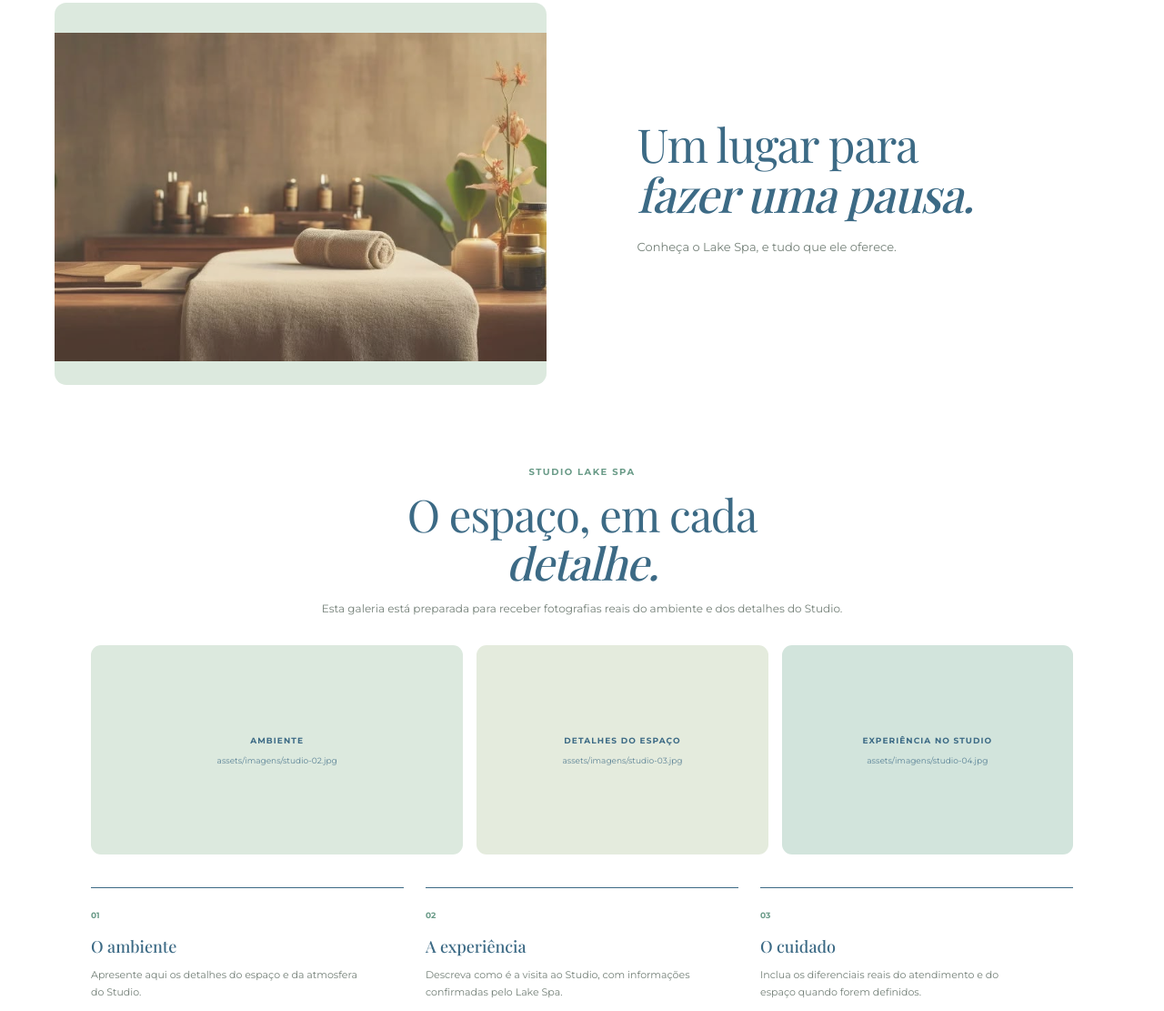
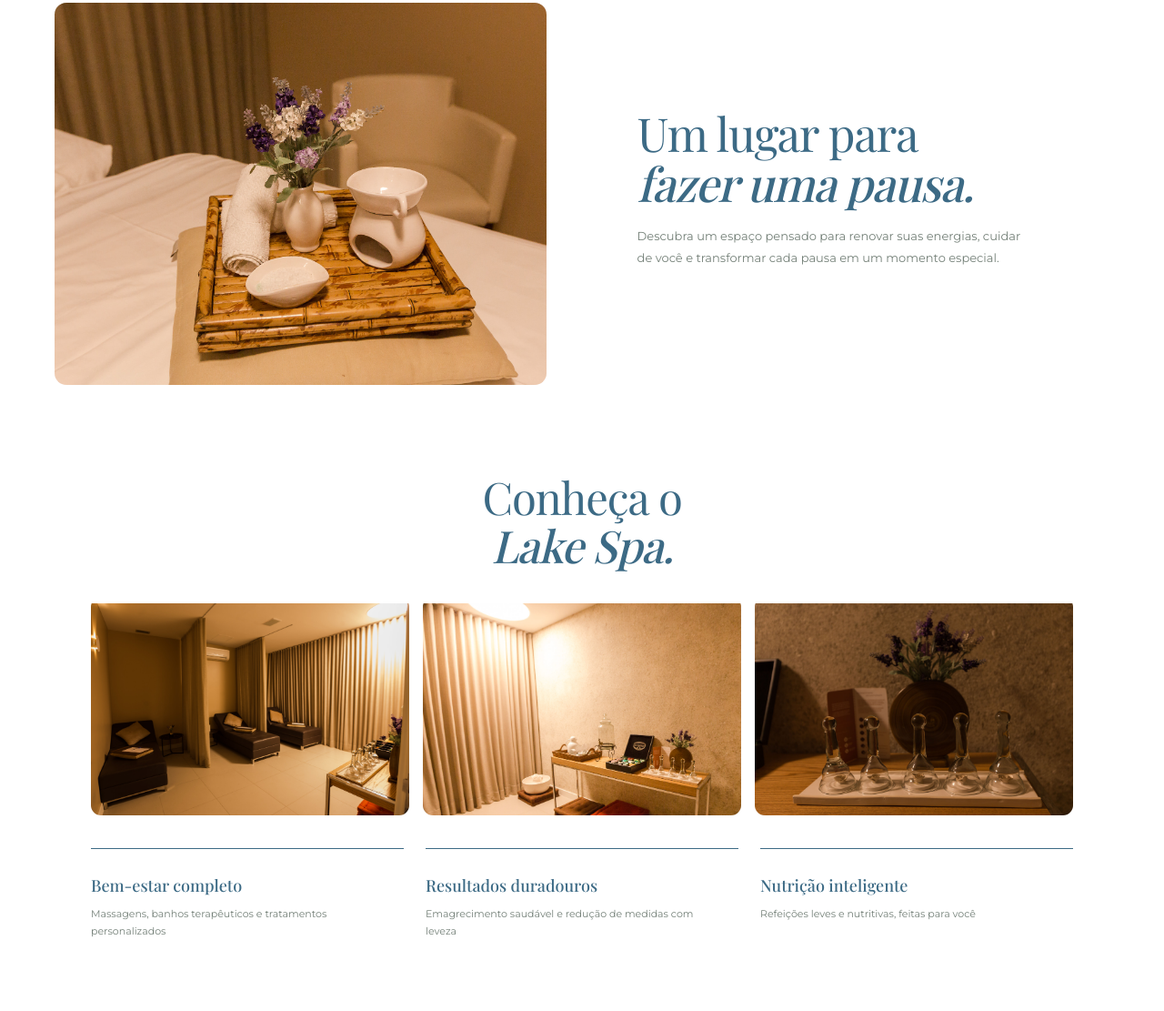
Before and after one commit to Aeska-Emanuele/Lake-Spa, a plain HTML site: page index.html in a window 1280 px wide. Shown: the part 893-2004 px from the top of the page at 91% size. Drawn offline with nearby package versions, Linux system fonts and the light colour scheme; a web font is replaced by a local one.

Commit message:
atualizações

```diff
--- a/css/style.css
+++ b/css/style.css
@@ -212,9 +212,24 @@
 .hero-collage::before { top: 1%; left: 3%; }
 .hero-collage::after { top: 10%; right: 0; }
 .photo-slot { position: relative; overflow: hidden; display: flex; flex-direction: column; align-items: center; justify-content: center; text-align: center; }
-.photo-slot > span, .photo-slot > small { position: relative; z-index: 1; }
-.photo-slot > span { font-size: 9px; font-weight: 700; letter-spacing: .12em; }
-.photo-slot > small { margin-top: 7px; font-size: 9px; opacity: .8; }
+
+.photo-slot > span, .photo-slot > small {
+  position: relative;
+  z-index: 1;
+}
+
+.photo-slot > span {
+  font-size: 9px;
+  font-weight: 700;
+  letter-spacing: .12em;
+}
+
+.photo-slot > small {
+  margin-top: 7px;
+  font-size: 9px;
+
+}
+
 .hero-photo { position: absolute; z-index: 1; width: 66%; height: 83%; border-radius: 15px; color: var(--lake-blue-deep); box-shadow: 0 10px 26px rgba(22, 56, 68, .12); }
 .hero-photo-back { top: 5%; left: 7%; background: #d9e8df; }
 .hero-photo-front { right: 1%; bottom: 8%; width: 58%; height: 68%; background: #bdd8d2; }
@@ -276,34 +291,126 @@
 .benefit p { max-width: 230px; margin: 0; color: var(--lake-muted); font-size: 11px; line-height: 1.7; }
 .feature { width: min(var(--content-width),calc(100% - 64px)); margin: 0 auto; padding: 88px 0; display: grid; grid-template-columns: 1.02fr .98fr; align-items: center; gap: clamp(45px,8vw,100px); }
 .feature-grasi { grid-template-columns: .98fr 1.02fr; border-top: 1px solid var(--lake-line); }
-.feature-photo { min-height: 420px; border-radius: 13px; color: var(--lake-blue-deep); background: var(--lake-sage); }
-.studio-photo { background: #dce9de; }
+
+.feature-photo {
+  position: relative;
+  min-height: 420px;
+  overflow: hidden;
+  border-radius: 13px;
+  background: #ffffff;
+}
+
+
+.studio-photo {
+padding: 0;
+}
+
+.studio-photo img {
+  position: absolute;
+  inset: 0;
+  width: 100%;
+  height: 100%;
+  display: block;
+  object-fit: cover;
+  object-position: center;
+}
+
 .grasi-photo { background: #e4ebdd; }
 .feature-copy { max-width: 475px; }
 .feature-copy .eyebrow { color: #6a9b88; }
 .feature-copy h2 { margin-top: 13px; }
 .feature-copy > p:not(.eyebrow) { max-width: 430px; margin-bottom: 25px; color: var(--lake-muted); font-size: 13px; line-height: 1.85; }
 .feature-grasi .feature-copy { order: 0; }
-.feature-grasi .feature-photo { order: 1; }
 
 .studio-section {
   background: #ffffff;
 }
 
-.studio-details { width: min(1080px,calc(100% - 48px)); margin: auto; padding: 0 0 78px; }
-.studio-details-heading { max-width: 690px; margin: 0 auto 30px; text-align: center; }
-.studio-details-heading .eyebrow { color: #6a9b88; }
-.studio-details-heading h2 { margin: 9px 0 13px; color: var(--lake-blue-deep); font-size: clamp(34px,4vw,49px); }
-.studio-details-heading > p:not(.eyebrow) { color: var(--lake-muted); font-size: 12px; line-height: 1.8; }
-.studio-gallery { display: grid; grid-template-columns: 1.15fr .9fr .9fr; gap: 15px; }
-.studio-gallery-photo { min-height: 230px; border-radius: 11px; color: var(--lake-blue-deep); background: #dce9de; }
-.studio-gallery-photo-two { background: #e4ebdd; }
-.studio-gallery-photo-three { background: #d2e4dc; }
-.studio-note-grid { display: grid; grid-template-columns: repeat(3,1fr); gap: 24px; margin: 36px 0 27px; }
-.studio-note-grid article { padding: 17px 12px 0 0; border-top: 1px solid var(--lake-line); }
-.studio-note-grid article > span { color: #6a9b88; font-size: 9px; font-weight: 700; }
-.studio-note-grid h3 { margin: 8px 0 6px; color: var(--lake-blue-deep); font-family: var(--font-title); font-size: 18px; font-weight: 500; }
-.studio-note-grid p { max-width: 300px; margin: 0; color: var(--lake-muted); font-size: 11px; line-height: 1.75; }
+.studio-details {
+  width: min(1080px,calc(100% - 48px));
+  margin: auto;
+  padding: 0 0 78px;
+}
+
+.studio-details-heading {
+  max-width: 690px;
+  margin: 0 auto 30px;
+  text-align: center;
+ }
+
+.studio-details-heading .eyebrow {
+  color: white;
+ }
+
+.studio-details-heading h2 {
+  margin: 9px 0 13px;
+  color: var(--lake-blue-deep);
+  font-size: clamp(34px,4vw,49px);
+}
+
+.studio-details-heading > p:not(.eyebrow) {
+  color: var(--lake-muted);
+  font-size: 12px;
+  line-height: 1.8;
+}
+
+.studio-gallery {
+  display: grid;
+  grid-template-columns: repeat(3, minmax(0, 1fr));
+  gap: 15px;
+  max-width: 1200px;
+  margin-inline: auto;
+
+}
+
+.studio-gallery-photo {
+  min-height: 190px;
+  border-radius: 11px;
+  background: #ffffff;
+}
+
+.studio-gallery-photo-two {
+ background: #ffffff;
+}
+
+.studio-gallery-photo-three {
+ background: #ffffff;
+}
+
+
+.studio-note-grid {
+  display: grid;
+  grid-template-columns: repeat(3,1fr);
+  gap: 24px;
+  margin: 36px 0 27px;
+}
+
+.studio-note-grid article {
+  padding: 17px 12px 0 0;
+  border-top: 1px solid var(--lake-line);
+}
+
+.studio-note-grid article > span {
+  color: #6a9b88;
+  font-size: 9px;
+  font-weight: 700;
+}
+
+.studio-note-grid h3 {
+  margin: 8px 0 6px;
+  color: var(--lake-blue-deep);
+  font-family: var(--font-title);
+  font-size: 18px;
+  font-weight: 500;
+}
+
+.studio-note-grid p {
+  max-width: 300px;
+  margin: 0; color: var(--lake-muted);
+  font-size: 11px;
+  line-height: 1.75;
+}
+
 .studio-booking { width: fit-content; margin: 0 auto; }
 
 .massages {
@@ -742,8 +849,8 @@
   .section-heading h2, .feature-copy h2, .final-cta h2 { font-size: clamp(34px,8vw,46px); }
   .benefit-grid { grid-template-columns: repeat(2,1fr); gap: 11px; }
   .benefit { min-height: 176px; padding: 19px 13px; }
-  .feature, .feature-grasi { width: calc(100% - 44px); padding: 60px 0; grid-template-columns: 1fr; gap: 28px; }
-  .feature-photo { min-height: clamp(250px,68vw,390px); }
+
+
   .studio-details { width: calc(100% - 44px); padding-bottom: 60px; }
   .studio-gallery { grid-template-columns: 1fr; gap: 11px; }
   .studio-gallery-photo { min-height: clamp(220px,58vw,320px); }
@@ -762,7 +869,13 @@
   .detail-copy { margin: auto; }.detail-copy > p:not(.eyebrow) { margin-left: auto; margin-right: auto; }
   .detail-photo { min-height: clamp(260px,66vw,390px); }
   .detail-gallery { grid-template-columns: 1fr 1fr; gap: 11px; padding-bottom: 60px; }
-  .detail-gallery .photo-slot { min-height: 200px; }.detail-gallery .photo-slot:last-child { display: none; }
+
+  .detail-gallery .photo-slot {
+    min-height: 200px; }
+
+    .detail-gallery .photo-slot:last-child
+    {
+      display: none; }
 }
 
 @media (max-width: 460px) {
--- a/index.html
+++ b/index.html
@@ -57,32 +57,41 @@
 
     <section class="studio-section" id="studio" aria-labelledby="studio-title">
 
-      <div class="feature feature-studio">
-        <div class="photo-slot feature-photo studio-photo" role="img" aria-label="Espaço reservado para fotografia"><small><img src="assets/imagens/spa-1.jpg" alt=""></small></div>
-        <div class="feature-copy"><h2 id="studio-title">Um lugar para<br><em>fazer uma pausa.</em></h2><p>Conheça o Lake Spa, e tudo que ele oferece.</p></div>
-      </div>
+<div class="feature feature-studio">
+  <div class="photo-slot feature-photo studio-photo">
+    <img src="assets/imagens/imagem-spa.jpg" alt="Ambiente do Lake Spa">
+  </div>
+
+  <div class="feature-copy">
+    <h2 id="studio-title">Um lugar para<br><em>fazer uma pausa.</em></h2>
+    <p>Descubra um espaço pensado para renovar suas energias, cuidar de você e transformar cada pausa em um momento especial.</p>
+  </div>
+</div>
 
       <div class="studio-details">
-        <div class="studio-details-heading"><p class="eyebrow">STUDIO LAKE SPA</p><h2>O espaço, em cada<br><em>detalhe.</em></h2><p>Esta galeria está preparada para receber fotografias reais do ambiente e dos detalhes do Studio.</p></div>
+
+        <div class="studio-details-heading"><h2>Conheça o<br><em>Lake Spa.</em></h2></div>
+
         <div class="studio-gallery" aria-label="Fotografias do Studio">
-          <div class="photo-slot studio-gallery-photo" role="img" aria-label="Espaço reservado para fotografia do ambiente"><span>AMBIENTE</span><small>assets/imagens/studio-02.jpg</small></div>
-          <div class="photo-slot studio-gallery-photo studio-gallery-photo-two" role="img" aria-label="Espaço reservado para detalhe do Studio"><span>DETALHES DO ESPAÇO</span><small>assets/imagens/studio-03.jpg</small></div>
-          <div class="photo-slot studio-gallery-photo studio-gallery-photo-three" role="img" aria-label="Espaço reservado para outra fotografia do Studio"><span>EXPERIÊNCIA NO STUDIO</span><small>assets/imagens/studio-04.jpg</small></div>
+
+          <div class="photo-slot studio-gallery-photo" role="img" aria-label="Espaço reservado para fotografia do ambiente"><small> <img src="assets/imagens/imagem-spa1.jpg" alt="Ambiente do Lake Spa"></small></div>
+
+          <div class="photo-slot studio-gallery-photo studio-gallery-photo-two" role="img" aria-label="Espaço reservado para detalhe do Studio"><small> <img src="assets/imagens/imagem-spa2.jpg" alt="Ambiente do Lake Spa"></small></div>
+
+          <div class="photo-slot studio-gallery-photo studio-gallery-photo-three" role="img" aria-label="Espaço reservado para outra fotografia do Studio"><small> <img src="assets/imagens/imagem-spa3.jpg" alt="Ambiente do Lake Spa"></small></div>
+
         </div>
 
+
         <div class="studio-note-grid">
-          <article><span>01</span><h3>O ambiente</h3><p>Apresente aqui os detalhes do espaço e da atmosfera do Studio.</p></article>
-          <article><span>02</span><h3>A experiência</h3><p>Descreva como é a visita ao Studio, com informações confirmadas pelo Lake Spa.</p></article>
-          <article><span>03</span><h3>O cuidado</h3><p>Inclua os diferenciais reais do atendimento e do espaço quando forem definidos.</p></article>
+          <article><h3>Bem-estar completo</h3><p>Massagens, banhos terapêuticos e tratamentos personalizados</p></article>
+          <article><h3>Resultados duradouros</h3><p>Emagrecimento saudável e redução de medidas com leveza</p></article>
+          <article><h3>Nutrição inteligente</h3><p>Refeições leves e nutritivas, feitas para você</p></article>
+
         </div>
         <a class="button button-blue studio-booking" href="https://lakespaselect.com/">Agende seu momento <span aria-hidden="true">↗</span></a>
       </div>
 
-    </section>
-
-    <section class="feature feature-grasi" aria-labelledby="grasi-title">
-      <div class="feature-copy"><p class="eyebrow">CONHEÇA A GRASI</p><h2 id="grasi-title">Uma história<br><em>para conhecer.</em></h2><p>A página da Grasi está preparada para receber sua história, trajetória, experiência profissional e abordagem pessoal.</p><a class="button button-blue" href="grasi.html">Conheça a Grasi <span aria-hidden="true">↗</span></a></div>
-      <div class="photo-slot feature-photo grasi-photo" role="img" aria-label="Espaço reservado para retrato autorizado da Grasi"><span>RETRATO DA GRASI</span><small>assets/imagens/grasi.jpg</small></div>
     </section>
 
     <section class="massages section" id="massagens">
```
Also changed, not shown: assets/imagens/imagem-spa.jpg (added), assets/imagens/imagem-spa1.jpg (added), assets/imagens/imagem-spa2.jpg (added), assets/imagens/imagem-spa3.jpg (added).
